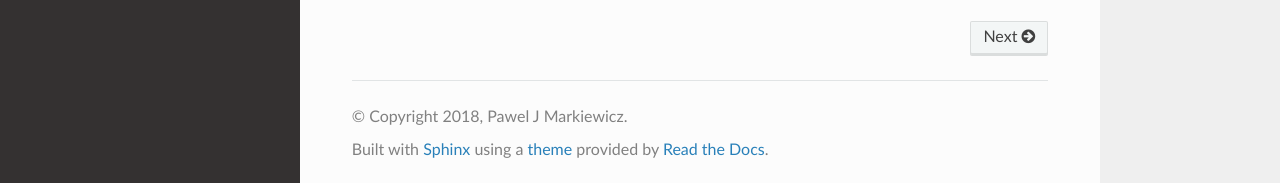
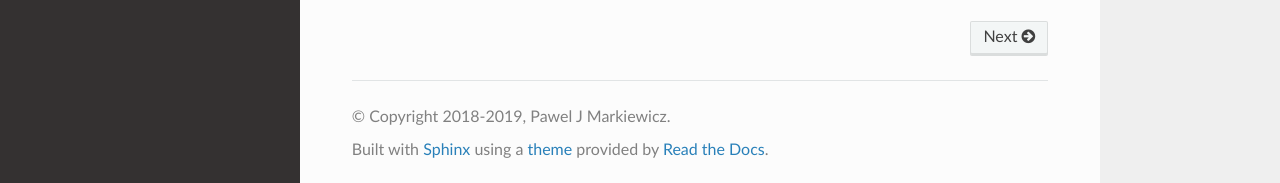
Before and after one commit to NiftyPET/NiftyPET, a Sphinx documentation site: the page built from docs/index.rst, in a window 1280 px wide and 900 px high, scrolled down 1798 px. Shown: the part 714-897 px from the top of the window. Built offline with Sphinx 7.4.7 and the Read the Docs theme 2.0.0, drawn with Linux system fonts in a browser that asks for light colours; formulas are drawn with MathJax 3.

Commit message:
changed copyright year

```diff
--- a/docs/conf.py
+++ b/docs/conf.py
@@ -55,7 +55,7 @@ master_doc = 'index'
 
 # General information about the project.
 project = u'NiftyPET'
-copyright = u'2018, Pawel J Markiewicz'
+copyright = u'2018-2019, Pawel J Markiewicz'
 author = u'Pawel J Markiewicz'
 
 # The version info for the project you're documenting, acts as replacement for
```
